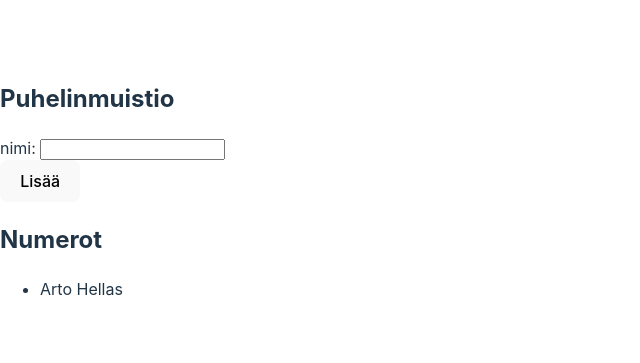
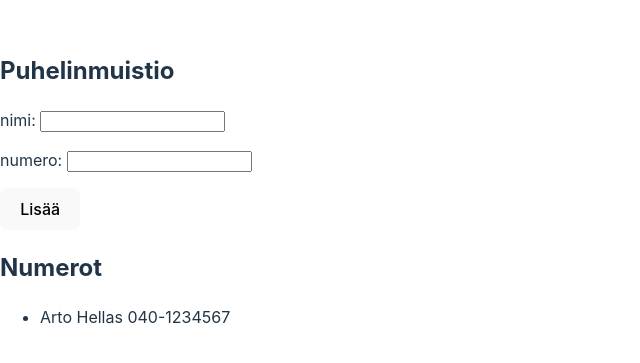
Before and after one commit to sakluk/fullstack-mooc, a React (Vite) app in the folder osa2/puhelinluettelo/: page / in a window 1280 px wide. Shown: the part 211-574 px from the top of the page, without its empty margins (0-640 px from the left). Built offline with nearby package versions, Linux system fonts and the light colour scheme.

Commit message:
tehtävä 2.8: puhelinluettelo vaihe3

```diff
--- a/osa2/puhelinluettelo/src/App.jsx
+++ b/osa2/puhelinluettelo/src/App.jsx
@@ -2,19 +2,27 @@
 
 const Person = ({ person }) => {
   return (
-    <li>{person.name}</li>
+    <li>{person.name} {person.number}</li>
   )
 }
 
 const App = () => {
   const [persons, setPersons] = useState([
-    { name: 'Arto Hellas' }
+    { name: 'Arto Hellas' ,
+      number: '040-1234567'
+    }
   ])
   const [newName, setNewName] = useState('')
+  const [newNumber, setNewNumber] = useState('')
 
   const handlePersonChange = (event) => {
     console.log(event.target.value)
     setNewName(event.target.value)
+  }
+
+  const handleNumberChange = (event) => {
+    console.log(event.target.value)
+    setNewNumber(event.target.value)
   }
 
   const addPerson = event => {
@@ -28,11 +36,13 @@
       return
     }
     const personObject = {
-      name: newName
+      name: newName,
+      number: newNumber
     }
     // console.log('personObject', personObject)
     setPersons(persons.concat(personObject))
     setNewName('')
+    setNewNumber('')
   }
 
   return (
@@ -40,9 +50,16 @@
       <h2>Puhelinmuistio</h2>
       <form onSubmit={addPerson}>
         <div>
-          nimi: <input
-          value={newName}
-          onChange={handlePersonChange}/>
+          <p>
+            nimi: <input
+              value={newName}
+              onChange={handlePersonChange}/>
+          </p>
+          <p>
+            numero: <input
+            value={newNumber}
+            onChange={handleNumberChange}/>
+          </p>
         </div>
         <div>
           <button type="submit">Lisää</button>
```
Also changed, not shown: 1 other file (tests, documents, lock files or other folders).
